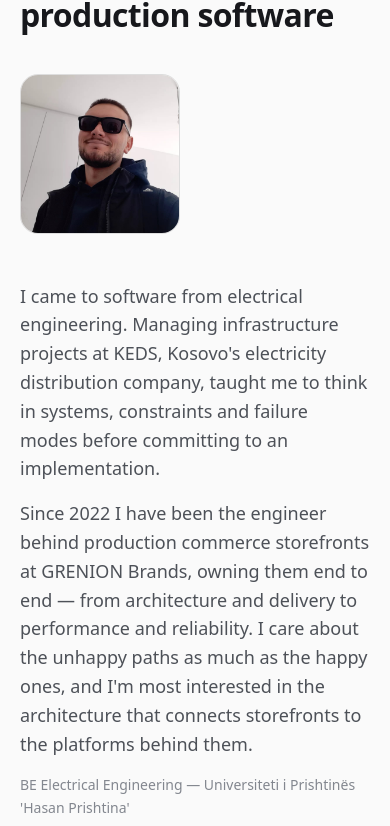
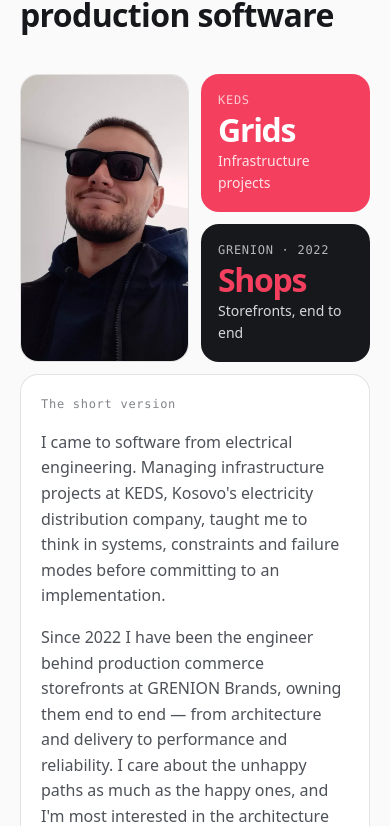
Before and after one commit to endritbejta/my-portfolio, a React (Vite) app: page / in a window 390 px wide. Shown: the part 938-1764 px from the top of the page. Built offline with nearby package versions, Linux system fonts and the light colour scheme; no server answers.

Commit message:
feat: bento layout for the About section
Story, portrait, KEDS and GRENION tiles in a grid, with education chips
below. Uses the site accent and theme tokens; collapses to a two-column
photo/tiles block above the story on mobile.

Co-Authored-By: Claude Sonnet 5.5 <noreply@anthropic.com>

```diff
--- a/src/sections/About.jsx
+++ b/src/sections/About.jsx
@@ -9,27 +9,45 @@ const About = () => (
     eyebrow="About"
     title="From power grids to production software"
   >
-    <div className={classes.grid}>
-      <Reveal className={classes.text}>
+    <div className={classes.bento}>
+      <Reveal className={`${classes.tile} ${classes.story}`}>
+        <span className={classes.label}>The short version</span>
         {profile.about.map((paragraph) => (
           <p key={paragraph.slice(0, 24)}>{paragraph}</p>
         ))}
-        <p className={classes.education}>
-          {profile.education.degree} — {profile.education.school}
-        </p>
       </Reveal>
 
-      <Reveal delay={120} className={classes.portraitWrap}>
+      <Reveal
+        delay={80}
+        className={`${classes.tile} ${classes.photo}`}
+      >
         <img
           src={profile.portrait}
           alt={`Portrait of ${profile.name}`}
-          className={classes.portrait}
           width="320"
           height="320"
           loading="lazy"
           decoding="async"
         />
       </Reveal>
+
+      <Reveal delay={160} className={`${classes.tile} ${classes.keds}`}>
+        <span className={classes.label}>KEDS</span>
+        <span className={classes.word}>Grids</span>
+        <span className={classes.note}>Infrastructure projects</span>
+      </Reveal>
+
+      <Reveal delay={240} className={`${classes.tile} ${classes.grenion}`}>
+        <span className={classes.label}>GRENION · 2022</span>
+        <span className={classes.word}>Shops</span>
+        <span className={classes.note}>Storefronts, end to end</span>
+      </Reveal>
+
+      <Reveal delay={320} className={classes.chips}>
+        <span className={classes.chip}>{profile.education.degree}</span>
+        <span className={classes.chip}>{profile.education.school}</span>
+        <span className={classes.chip}>{profile.location}</span>
+      </Reveal>
     </div>
   </Section>
 );
--- a/src/sections/About.module.css
+++ b/src/sections/About.module.css
@@ -1,43 +1,129 @@
-.grid {
+.bento {
   display: grid;
-  grid-template-columns: 1fr auto;
-  gap: 3rem;
-  align-items: start;
+  grid-template-columns: 1.5fr 1fr 1fr;
+  grid-template-areas:
+    "story photo keds"
+    "story photo grenion"
+    "chips chips chips";
+  gap: 0.75rem;
 }
 
-.text {
-  display: grid;
-  gap: 1rem;
-  max-width: 42rem;
-  color: var(--text-muted);
-  font-size: var(--text-lg);
+.tile {
+  position: relative;
+  overflow: hidden;
+  border-radius: var(--radius-lg);
+  border: 1px solid var(--border);
+  background: var(--bg-elevated);
+  padding: 1.25rem;
 }
 
-.education {
-  font-size: var(--text-sm);
-  color: var(--text-faint);
+.label {
+  display: block;
+  font-family: var(--font-mono);
+  font-size: var(--text-xs);
+  letter-spacing: 0.06em;
+  opacity: 0.7;
 }
 
-.portraitWrap {
-  justify-self: end;
+.story {
+  grid-area: story;
+  display: grid;
+  align-content: start;
+  gap: 1rem;
+  color: var(--text-muted);
+  font-size: var(--text-base);
+  line-height: 1.6;
 }
 
-.portrait {
-  width: clamp(10rem, 22vw, 15rem);
-  height: auto;
-  aspect-ratio: 1;
+.story p {
+  margin: 0;
+}
+
+.photo {
+  grid-area: photo;
+  padding: 0;
+  min-height: 16rem;
+}
+
+.photo img {
+  position: absolute;
+  inset: 0;
+  width: 100%;
+  height: 100%;
   object-fit: cover;
-  border-radius: var(--radius-lg);
+}
+
+.keds,
+.grenion {
+  display: grid;
+  align-content: end;
+  gap: 0.25rem;
+  min-height: 9rem;
+}
+
+.keds {
+  grid-area: keds;
+  background: var(--accent);
+  border-color: transparent;
+  color: var(--accent-contrast);
+}
+
+.grenion {
+  grid-area: grenion;
+  background: var(--text);
+  border-color: transparent;
+  color: var(--bg);
+}
+
+.grenion .word {
+  color: var(--accent);
+}
+
+.word {
+  font-size: clamp(2rem, 4vw, 3rem);
+  font-weight: 600;
+  letter-spacing: -0.04em;
+  line-height: 1;
+}
+
+.note {
+  font-size: var(--text-sm);
+  opacity: 0.85;
+}
+
+.chips {
+  grid-area: chips;
+  display: flex;
+  flex-wrap: wrap;
+  gap: 0.5rem;
+}
+
+.chip {
+  padding: 0.35rem 0.85rem;
+  border-radius: 999px;
   border: 1px solid var(--border);
+  background: var(--bg-elevated);
+  color: var(--text-muted);
+  font-size: var(--text-sm);
 }
 
 @media (max-width: 860px) {
-  .grid {
-    grid-template-columns: 1fr;
+  .bento {
+    grid-template-columns: 1fr 1fr;
+    grid-template-areas:
+      "photo keds"
+      "photo grenion"
+      "story story"
+      "chips chips";
   }
 
-  .portraitWrap {
-    justify-self: start;
-    order: -1;
+  .photo {
+    min-height: 0;
+  }
+
+  .keds,
+  .grenion {
+    min-height: 7rem;
+    padding: 1rem;
   }
 }
```
